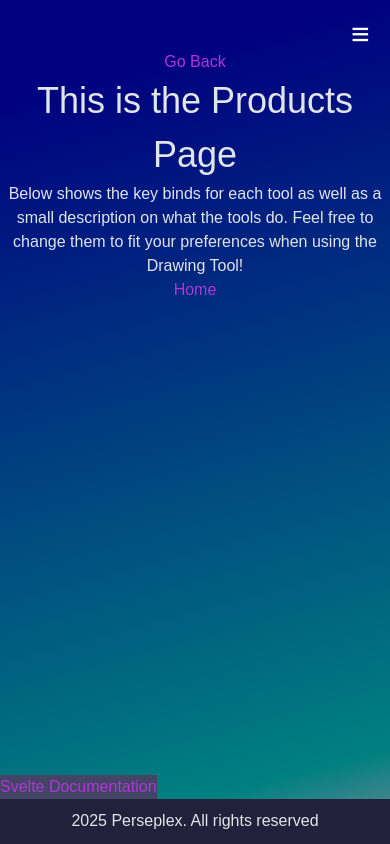
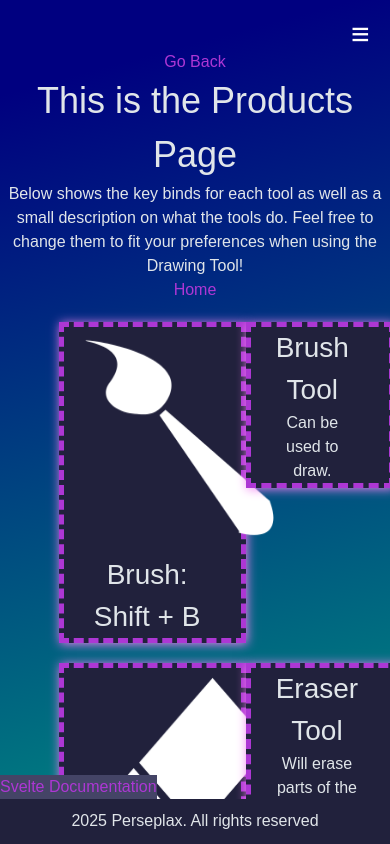
Before and after one commit to KacieFranklin/Research-Project, a SvelteKit app in the folder svelte-app/: page /products in a window 390 px wide. Built offline with nearby package versions, Linux system fonts and the light colour scheme.

Commit message:
Added responsiveness to Products page

```diff
--- a/svelte-app/src/lib/components/Footer.svelte
+++ b/svelte-app/src/lib/components/Footer.svelte
@@ -6,7 +6,7 @@
     <div style="position:fixed;bottom:45px;background-color:#446;z-index:8">
         <a href="https://svelte.dev/docs/kit">Svelte Documentation</a><br>
     </div>
-    <p>2025 Perseplex. All rights reserved</p>
+    <p>2025 Perseplax. All rights reserved</p>
 </footer>
 
 <style>
--- a/svelte-app/static/styles/global.css
+++ b/svelte-app/static/styles/global.css
@@ -122,6 +122,51 @@ a.form-submit {
     left: 1rem;
 }
 
+ul.tool-list {
+    position: absolute;
+    left:80%;
+    width:60%;
+}
+
+ul.tool-list li {
+    display:flex;
+}
+
+ul.tool-list li div.tool-icon {
+    position:relative;
+    width:50%;
+    padding-left: 15px;
+    padding-right: 25px;
+    border: 5px dashed var(--special-color);
+    display:block;
+    background-color: var(--primary-color);
+    margin-top: 20px;
+    box-shadow:1px 1px 10px rgb(240, 128, 240);
+}
+
+ul.tool-list li div.tool-info {
+    display:none;
+    position:relative;
+    width:50%;
+    height:fit-content;
+    padding-left: 25px;
+    padding-right: 40px;
+    border: 5px dashed var(--special-color);
+    background-color: var(--primary-color);
+    margin-top: 20px;
+    box-shadow:1px 1px 10px rgb(240, 128, 240);
+}
+
+ul.tool-list li:has(div:hover) div.tool-info {
+    display:block;
+}
+
+ul.tool-list li div:hover{
+    box-shadow:1px 1px 40px rgb(240, 128, 240);
+}
+
+
+
 @media  (min-width: 769px) {
 
     nav {
@@ -175,16 +220,102 @@ a.form-submit {
         top: 80px;
         right:5%;
     }
+
+    ul.tool-list {
+        position: absolute;
+        left:30%;
+        width:60%;
+    }
+
+    ul.tool-list li {
+        display:flex;
+    }
+
+    ul.tool-list li div.tool-icon {
+        position:relative;
+        max-width: fit-content;
+        width:80%;
+        padding-left: 15px;
+        padding-right: 25px;
+        border: 5px dashed var(--special-color);
+        display:block;
+        background-color: var(--primary-color);
+        margin-top: 20px;
+        box-shadow:1px 1px 10px rgb(240, 128, 240);
+    }
+
+    ul.tool-list li div.tool-info {
+        display:none;
+        position:relative;
+        width:50%;
+        height:fit-content;
+        padding-left: 25px;
+        padding-right: 25px;
+        border: 5px dashed var(--special-color);
+        background-color: var(--primary-color);
+        margin-top: 20px;
+        box-shadow:1px 1px 10px rgb(240, 128, 240);
+    }
+
+    ul.tool-list li:has(div:hover) div.tool-info {
+        display:block;
+    }
+
+    ul.tool-list li div:hover{
+        box-shadow:1px 1px 40px rgb(240, 128, 240);
+    }
 }
 
 @media (max-width: 1200px) {
+    ul.tool-list {
+        position: absolute;
+        left:30%;
+        width:60%;
+    }
+
+    ul.tool-list li {
+        display:flex;
+    }
+
+    ul.tool-list li div.tool-icon {
+        position:relative;
+        width:50%;
+        padding-left: 15px;
+        padding-right: 25px;
+        border: 5px dashed var(--special-color);
+        display:block;
+        background-color: var(--primary-color);
+        margin-top: 20px;
+        box-shadow:1px 1px 10px rgb(240, 128, 240);
+    }
+
+    ul.tool-list li div.tool-info {
+        display:none;
+        position:relative;
+        width:50%;
+        height:fit-content;
+        padding-left: 25px;
+        padding-right: 40px;
+        border: 5px dashed var(--special-color);
+        background-color: var(--primary-color);
+        margin-top: 20px;
+        box-shadow:1px 1px 10px rgb(240, 128, 240);
+    }
+
+    ul.tool-list li:has(div:hover) div.tool-info {
+        display:block;
+    }
+
+    ul.tool-list li div:hover{
+        box-shadow:1px 1px 40px rgb(240, 128, 240);
+    }
 
 }
 
 @media (max-width: 992px) {
     ul.tool-list {
         position: absolute;
-        left:20%;
+        left:25%;
         width:60%;
     }
 
@@ -229,9 +360,6 @@ a.form-submit {
 
 @media (max-width: 768px)
 {
-    ul.tool-list {
-        display:none;
-    }
     nav {
         position: fixed;
         top:0px;
@@ -271,10 +399,94 @@ a.form-submit {
         top: 80px;
         right:5%;
     }
+
+    ul.tool-list {
+        position: absolute;
+        left:20%;
+        width:60%;
+    }
+
+    ul.tool-list li {
+        display:flex;
+    }
+
+    ul.tool-list li div.tool-icon {
+        position:relative;
+        width:70%;
+        padding-left: 25px;
+        padding-right: 25px;
+        border: 5px dashed var(--special-color);
+        display:block;
+        background-color: var(--primary-color);
+        margin-top: 20px;
+        box-shadow:1px 1px 10px rgb(240, 128, 240);
+    }
+
+    ul.tool-list li div.tool-info {
+        display:block;
+        position:relative;
+        width:100%;
+        height:fit-content;
+        padding-left: 40px;
+        padding-right: 40px;
+        border: 5px dashed var(--special-color);
+        background-color: var(--primary-color);
+        margin-top: 20px;
+        box-shadow:1px 1px 10px rgb(240, 128, 240);
+    }
+
+    ul.tool-list li:has(div:hover) div.tool-info {
+        display:block;
+    }
+
+    ul.tool-list li div:hover{
+        box-shadow:1px 1px 40px rgb(240, 128, 240);
+    }
 }
 
 @media (max-width: 576px) {
+    ul.tool-list {
+        position: absolute;
+        left:15%;
+        width:60%;
+    }
 
+    ul.tool-list li {
+        display:flex;
+    }
+
+    ul.tool-list li div.tool-icon {
+        position:relative;
+        width:80%;
+        padding-left: 15px;
+        padding-right: 25px;
+        border: 5px dashed var(--special-color);
+        display:block;
+        background-color: var(--primary-color);
+        margin-top: 20px;
+        box-shadow:1px 1px 10px rgb(240, 128, 240);
+    }
+
+    ul.tool-list li div.tool-info {
+        display:block;
+        position:relative;
+        width:80%;
+        height:fit-content;
+        padding-left: 25px;
+        padding-right: 40px;
+        border: 5px dashed var(--special-color);
+        background-color: var(--primary-color);
+        margin-top: 20px;
+        box-shadow:1px 1px 10px rgb(240, 128, 240);
+    }
+
+    ul.tool-list li:has(div:hover) div.tool-info {
+        display:block;
+    }
+
+    ul.tool-list li div:hover{
+        box-shadow:1px 1px 40px rgb(240, 128, 240);
+    }
 }
 
 .gallery {
```
